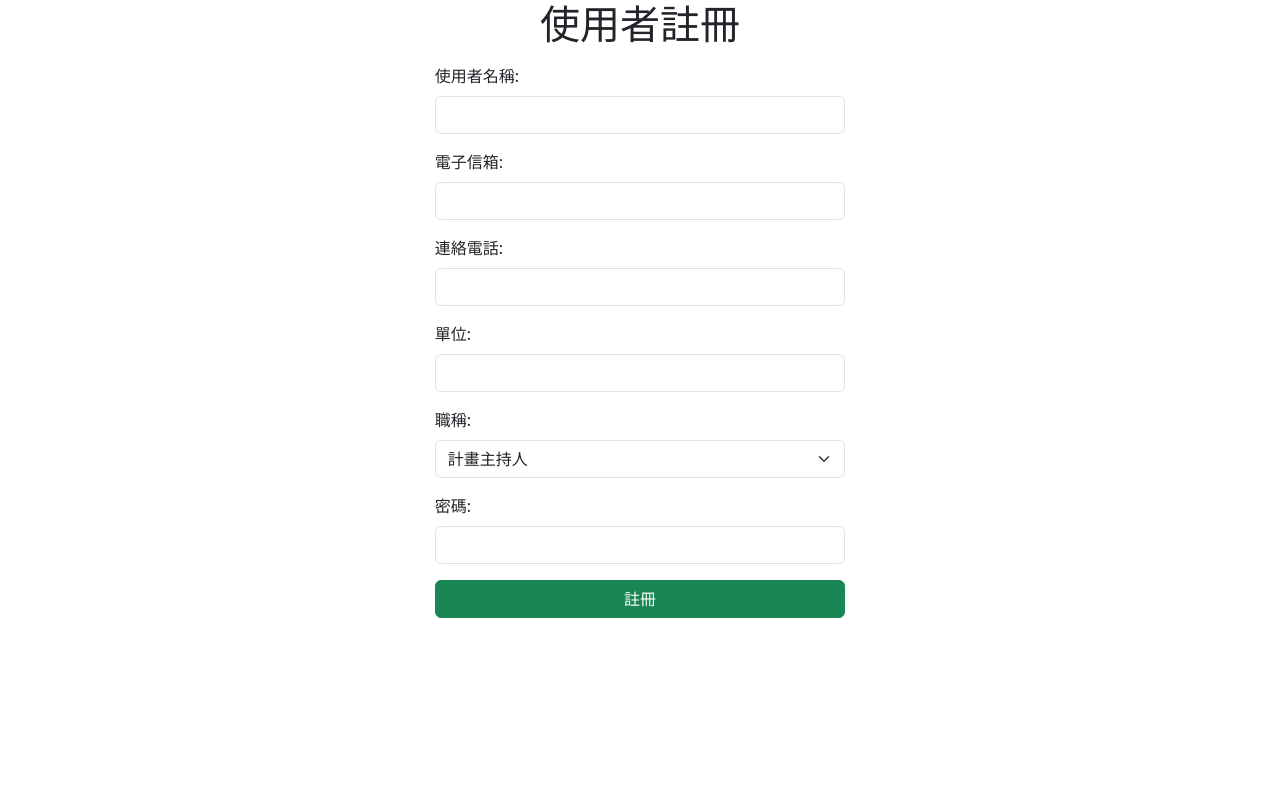
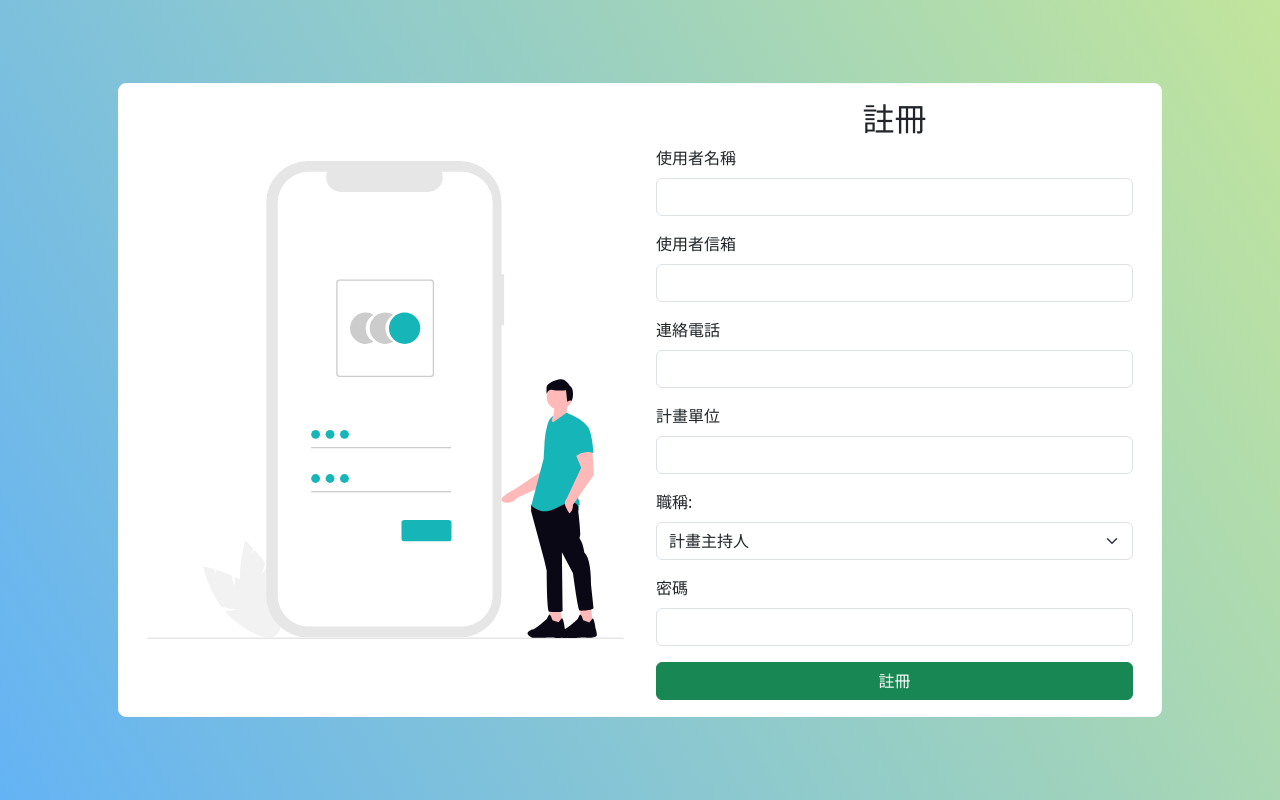
Before and after one commit to code8la888/helix-app, a React (Vite) app in the folder client/: page /register in a window 1280 px wide. Built offline with nearby package versions, Linux system fonts and the light colour scheme; no server answers.

Commit message:
refactor(RegisterPage): restructure code with utility functions, custom hooks, and reusable components

```diff
--- a/client/src/pages/RegisterPage.jsx
+++ b/client/src/pages/RegisterPage.jsx
@@ -1,16 +1,19 @@
 import React, { useState } from "react";
 import axios from "axios";
+import { useFormValidation } from "../hooks/useFormValidation";
+import { toast } from "react-toastify";
+import InputField from "../components/InputField";
 
 export default function RegisterPage() {
   const [formData, setFormData] = useState({
     email: "",
     dept: "",
     tel: "",
-    role: "",
+    role: "計畫主持人",
     username: "",
     password: "",
   });
-  const [validated, setValidated] = useState(false);
+  const { validated, validateForm } = useFormValidation();
   const handleChange = (event) => {
     const { name, value } = event.target;
     setFormData({
@@ -21,19 +24,13 @@ export default function RegisterPage() {
 
   const handleSubmit = async (event) => {
     event.preventDefault();
-    const form = event.currentTarget;
-    if (form.checkValidity() === false) {
-      event.stopPropagation();
-      setValidated(true);
-      return;
-    }
+    if (!validateForm(event)) return;
 
-    setValidated(true);
-    const registerData = { ...formData };
     try {
-      const res = await axios.post("/api/register", registerData, {
+      const res = await axios.post("/api/register", formData, {
         headers: { "Content-Type": "application/json" },
       });
+      toast.success(res.data.message);
       if (res.data.redirect) {
         window.location.href = res.data.redirect; // 導航到伺服器指定的頁面
       } else {
@@ -41,88 +38,75 @@ export default function RegisterPage() {
       }
     } catch (error) {
       if (error.response) {
-        // 如果伺服器返回錯誤響應
         console.error("伺服器返回錯誤:", error.response.data);
         console.error("HTTP 狀態碼:", error.response.status);
       } else if (error.request) {
-        // 請求已發送但沒有收到回應
         console.error("沒有收到伺服器回應:", error.request);
       } else {
-        // 請求設置錯誤
         console.error("發送失敗:", error.message);
       }
     }
   };
+
   return (
-    <>
-      <h1 className="text-center mb-3">使用者註冊</h1>
-      <div className="row">
-        <div className="col-md-4 offset-md-4">
+    <div
+      className="d-flex justify-content-center align-items-center"
+      style={{
+        minHeight: "100vh",
+        backgroundImage: "linear-gradient(60deg, #64b3f4 0%, #c2e59c 100%)",
+      }}
+    >
+      <div className="container">
+        <div className="row justify-content-center p-5">
+          <div className="card border-light rounded-3">
+            <div className="row g-0 align-items-center">
+              <div className="col-md-6">
+                <img
+                  src="../../public/undraw_access-account_aydp.svg"
+                  alt="..."
+                  className="img-fluid rounded-starts p-3"
+                />
+              </div>
+              <div className="col-md-6">
+                <div className="card-body">
+                  <h2 className="card-title text-center">註冊</h2>
                   <form
                     noValidate
                     onSubmit={handleSubmit}
-            className={`validated-form ${validated ? "was-validated" : ""}`}
+                    className={`validated-form ${
+                      validated ? "was-validated" : ""
+                    }`}
                   >
-            <div className="mb-3">
-              <label className="form-label" htmlFor="username">
-                使用者名稱:
-              </label>
-              <input
-                className="form-control"
-                type="text"
+                    <InputField
+                      label="使用者名稱"
                       id="username"
                       name="username"
                       value={formData.username}
                       onChange={handleChange}
-                required
                     />
-              <div className="valid-feedback">looks good</div>
-            </div>
-            <div className="mb-3">
-              <label className="form-label" htmlFor="email">
-                電子信箱:
-              </label>
-              <input
-                className="form-control"
-                type="text"
+
+                    <InputField
+                      label="使用者信箱"
                       id="email"
                       name="email"
                       value={formData.email}
                       onChange={handleChange}
-                required
                     />
-              <div className="valid-feedback">looks good</div>
-            </div>
-            <div className="mb-3">
-              <label className="form-label" htmlFor="tel">
-                連絡電話:
-              </label>
-              <input
-                className="form-control"
-                type="text"
+                    <InputField
+                      label="連絡電話"
                       id="tel"
                       name="tel"
                       value={formData.tel}
                       onChange={handleChange}
-                required
                     />
-              <div className="valid-feedback">looks good</div>
-            </div>
-            <div className="mb-3">
-              <label className="form-label" htmlFor="dept">
-                單位:
-              </label>
-              <input
-                className="form-control"
-                type="text"
+
+                    <InputField
+                      label="計畫單位"
                       id="dept"
                       name="dept"
                       value={formData.dept}
                       onChange={handleChange}
-                required
                     />
-              <div className="valid-feedback">looks good</div>
-            </div>
                     <div className="mb-3">
                       <label className="form-label" htmlFor="role">
                         職稱:
@@ -141,29 +125,27 @@ export default function RegisterPage() {
                         <option value="品系管理人">品系管理人</option>
                         <option value="獸醫">獸醫</option>
                       </select>
-              <div className="valid-feedback">looks good</div>
+                      <div className="valid-feedback">看起來不錯</div>
                     </div>
-            <div className="mb-3">
-              <label className="form-label" htmlFor="password">
-                密碼:
-              </label>
-              <input
-                className="form-control"
-                type="text"
+                    <InputField
+                      label="密碼"
+                      type="password"
                       id="password"
                       name="password"
                       value={formData.password}
                       onChange={handleChange}
-                required
                     />
-              <div className="valid-feedback">looks good</div>
-            </div>
+
                     <div className="d-grid gap-2">
                       <button className="btn btn-success">註冊</button>
                     </div>
                   </form>
                 </div>
               </div>
-    </>
+            </div>
+          </div>
+        </div>
+      </div>
+    </div>
   );
 }
```
Lines whose indentation alone changed are shown as unchanged.
